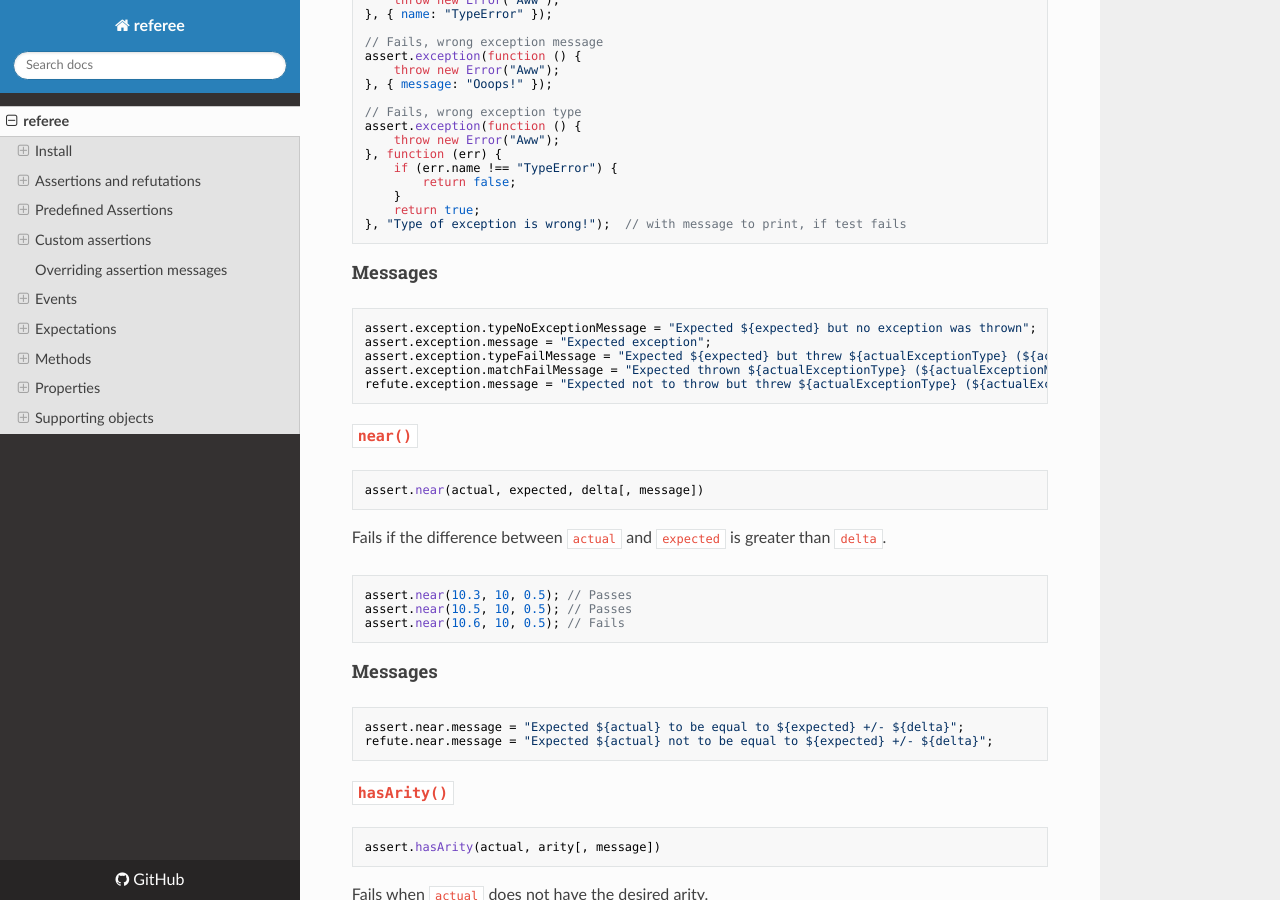
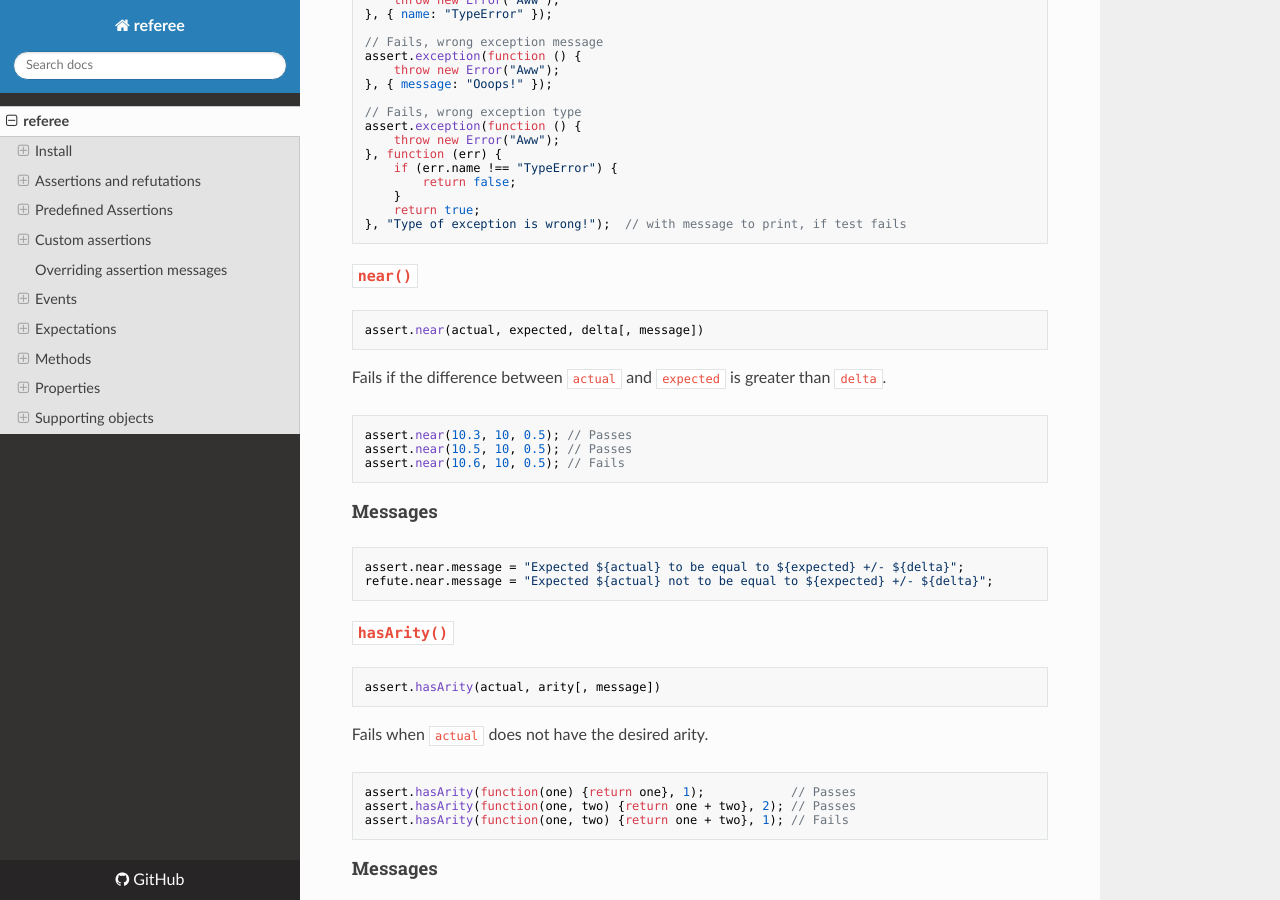
Before and after one commit to sinonjs/referee, an MkDocs documentation site: the page built from docs/index.md, in a window 1280 px wide and 900 px high, scrolled down 23851 px. Built offline with MkDocs 1.6.1, drawn with Linux system fonts in a browser that asks for light colours; nearby versions of some CDN libraries.

Commit message:
Refactor: remove referee.assert.exception.* message properties from API

````diff
--- a/docs/index.md
+++ b/docs/index.md
@@ -1346,16 +1346,6 @@ assert.exception(function () {
 }, "Type of exception is wrong!");  // with message to print, if test fails
 ```
 
-#### Messages
-
-```js
-assert.exception.typeNoExceptionMessage = "Expected ${expected} but no exception was thrown";
-assert.exception.message = "Expected exception";
-assert.exception.typeFailMessage = "Expected ${expected} but threw ${actualExceptionType} (${actualExceptionMessage})\n${actualExceptionStack}";
-assert.exception.matchFailMessage = "Expected thrown ${actualExceptionType} (${actualExceptionMessage}) to pass matcher function";
-refute.exception.message = "Expected not to throw but threw ${actualExceptionType} (${actualExceptionMessage})";
-```
-
 
 ### `near()`
 
````
Also changed, not shown: 1 other file.
